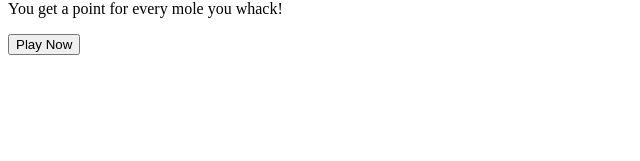
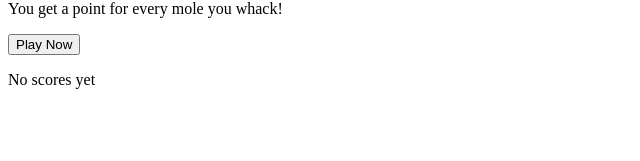
Before and after one commit to torbitj/whack-a-mole, a React (Vite) app: page / in a window 1280 px wide. Shown: the part 127-288 px from the top of the page, without its empty margins (0-640 px from the left). Built offline with nearby package versions, Linux system fonts and the light colour scheme.

Commit message:
Add display logic for high scores and add toggle playing for game board display

```diff
--- a/src/App.jsx
+++ b/src/App.jsx
@@ -1,11 +1,11 @@
 import StartMenu from "./StartMenu";
-import HighScores from "./HighScore";
+import HighScores from "./HighScores";
 import ScoreBoard from "./ScoreBoard";
 import GameBoard from "./GameBoard";
 import { useGame } from "./GameContext";
 
 export default function App() {
-  const { isPlaying } = useGame;
+  const { isPlaying } = useGame();
   return (!isPlaying ?
     <>
       <h1>Whack A Mole!</h1>
--- a/src/GameContext.jsx
+++ b/src/GameContext.jsx
@@ -1,6 +1,6 @@
 import { createContext, useState, useContext } from "react"
 
-const GameComtext = createContext();
+const GameContext = createContext();
 
 export const GameProvider = ({ children }) => {
   const [score, setScore] = useState(0);
@@ -29,11 +29,11 @@ export const GameProvider = ({ children }) => {
     recordHighScore
   }
 
-  return <GameComtext.Provider value={value}>{children}</GameComtext.Provider>
+  return <GameContext.Provider value={value}>{children}</GameContext.Provider>
 }
 
 export const useGame = () => {
-  const context = useContext(GameComtext);
+  const context = useContext(GameContext);
   if (!context) {
     throw new Error('Can only use GameProvider on select components');
   }
--- a/src/HighScores.jsx
+++ b/src/HighScores.jsx
@@ -2,13 +2,19 @@ import HighScore from "./HighScore"
 import { useGame } from "./GameContext";
 
 const HighScores = () => {
-  const { highscores } = useGame;
-  return (
+  const { highScores } = useGame();
+  return highScores.length > 1 ? (
     <section>
       <h2>High Score:</h2>
-      {highscores?.map((score, i) => <HighScore key={i} score={score} />)}
+      {highScores.map((score, i) => (
+        <HighScore key={i} score={score} />
+      ))}
     </section>
-  )
+  ) : (
+    <section>
+      <p>No scores yet</p>
+    </section>
+  );
 }
 
 export default HighScores;
--- a/src/StartMenu.jsx
+++ b/src/StartMenu.jsx
@@ -1,9 +1,12 @@
+import { useGame } from "./GameContext";
+
 const StartMenu = () => {
+  const { togglePlaying } = useGame();
   return (
     <section>
       <h2>Welcome to Whack A Mole!</h2>
       <p>You get a point for every mole you whack!</p>
-      <button>Play Now</button>
+      <button onClick={togglePlaying}>Play Now</button>
     </section>
   )
 }
```
